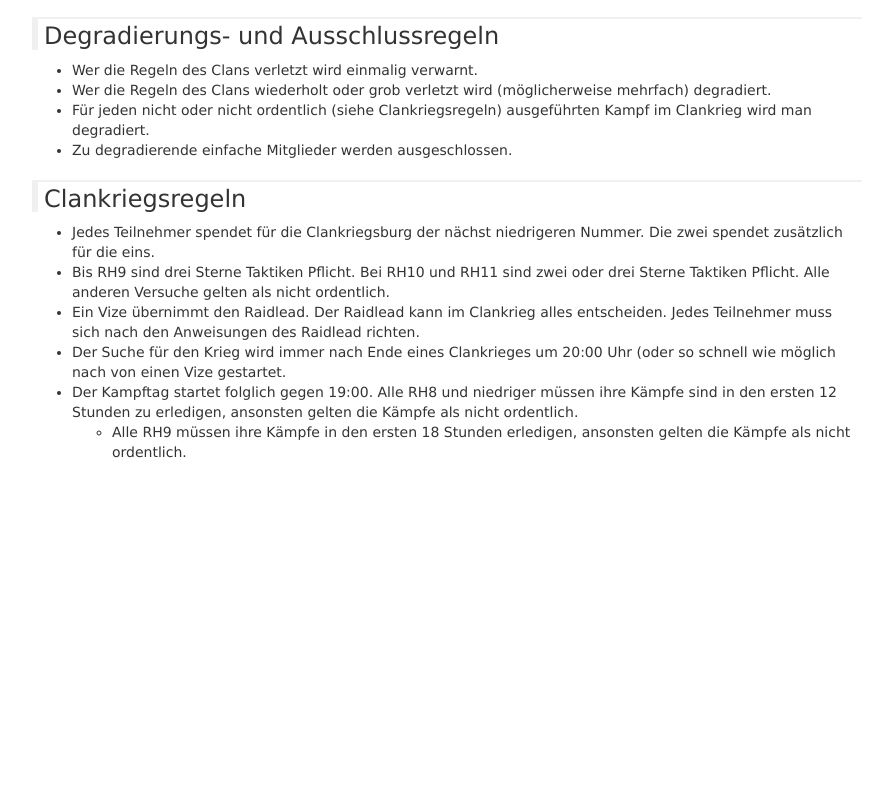
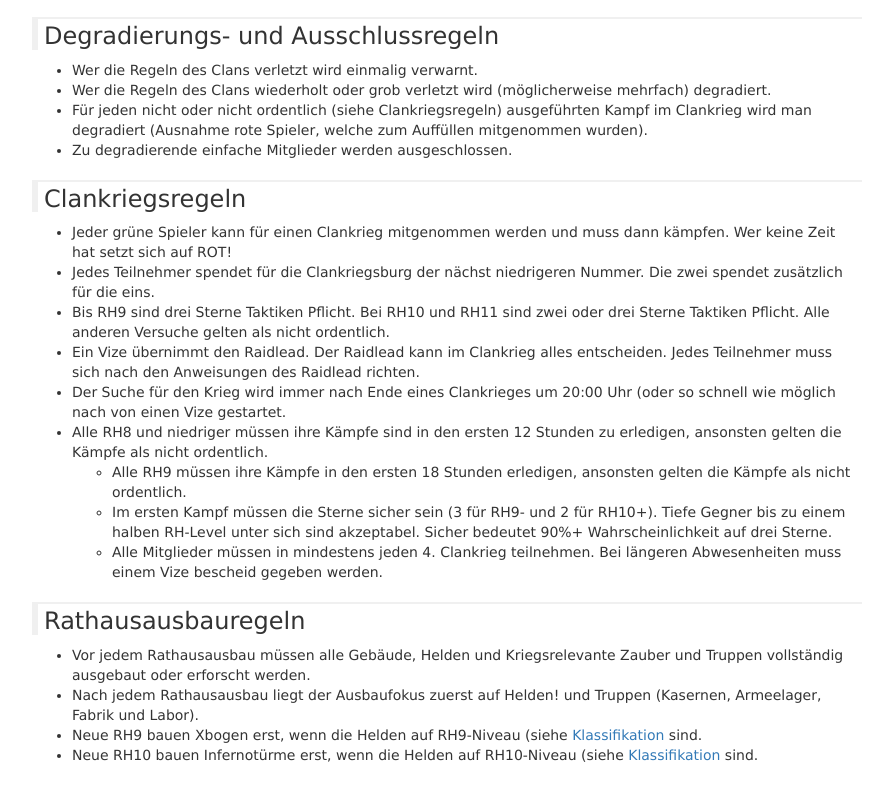
Before and after one commit to hhvincehh/DeumSuperStar, a plain HTML site: page regeln.html in a window 1280 px wide. Shown: the part 736-1521 px from the top of the page, without its empty margins (193-1086 px from the left). Before the commit the page ends 1218 px from the top, so only its background shows below. Drawn offline with nearby package versions, Linux system fonts and the light colour scheme.

Commit message:
Regeln angepasst

```diff
--- a/regeln.html
+++ b/regeln.html
@@ -52,19 +52,29 @@
 <ul>
 <li>Wer die Regeln des Clans verletzt wird einmalig verwarnt.</li>
 <li>Wer die Regeln des Clans wiederholt oder grob verletzt wird (möglicherweise mehrfach) degradiert.</li>
-<li>Für jeden nicht oder nicht ordentlich (siehe Clankriegsregeln) ausgeführten Kampf im Clankrieg wird man degradiert.</li>
+<li>Für jeden nicht oder nicht ordentlich (siehe Clankriegsregeln) ausgeführten Kampf im Clankrieg wird man degradiert (Ausnahme rote Spieler, welche zum Auffüllen mitgenommen wurden).</li>
 <li>Zu degradierende einfache Mitglieder werden ausgeschlossen.</li>
 </ul>
 <h3 id="clankriegsregeln">Clankriegsregeln</h3>
 <ul>
+<li>Jeder grüne Spieler kann für einen Clankrieg mitgenommen werden und muss dann kämpfen. Wer keine Zeit hat setzt sich auf ROT!</li>
 <li>Jedes Teilnehmer spendet für die Clankriegsburg der nächst niedrigeren Nummer. Die zwei spendet zusätzlich für die eins.</li>
 <li>Bis RH9 sind drei Sterne Taktiken Pflicht. Bei RH10 und RH11 sind zwei oder drei Sterne Taktiken Pflicht. Alle anderen Versuche gelten als nicht ordentlich.</li>
 <li>Ein Vize übernimmt den Raidlead. Der Raidlead kann im Clankrieg alles entscheiden. Jedes Teilnehmer muss sich nach den Anweisungen des Raidlead richten.</li>
 <li>Der Suche für den Krieg wird immer nach Ende eines Clankrieges um 20:00 Uhr (oder so schnell wie möglich nach  von einen Vize gestartet.</li>
-<li>Der Kampftag startet folglich gegen 19:00. Alle RH8 und niedriger müssen ihre Kämpfe sind in den ersten 12 Stunden zu erledigen, ansonsten gelten die Kämpfe als nicht ordentlich.<ul>
+<li>Alle RH8 und niedriger müssen ihre Kämpfe sind in den ersten 12 Stunden zu erledigen, ansonsten gelten die Kämpfe als nicht ordentlich.<ul>
 <li>Alle RH9 müssen ihre Kämpfe in den ersten 18 Stunden erledigen, ansonsten gelten die Kämpfe als nicht ordentlich.</li>
+<li>Im ersten Kampf müssen die Sterne sicher sein (3 für RH9- und 2 für RH10+). Tiefe Gegner bis zu einem halben RH-Level unter sich sind akzeptabel. Sicher bedeutet 90%+ Wahrscheinlichkeit auf drei Sterne.</li>
+<li>Alle Mitglieder müssen in mindestens jeden 4. Clankrieg teilnehmen. Bei längeren Abwesenheiten muss einem Vize bescheid gegeben werden.</li>
 </ul>
 </li>
+</ul>
+<h3 id="rathausausbauregeln">Rathausausbauregeln</h3>
+<ul>
+<li>Vor jedem Rathausausbau müssen alle Gebäude, Helden und Kriegsrelevante Zauber und Truppen vollständig ausgebaut oder erforscht werden.</li>
+<li>Nach jedem Rathausausbau liegt der Ausbaufokus zuerst auf Helden! und Truppen (Kasernen, Armeelager, Fabrik und Labor).</li>
+<li>Neue RH9 bauen Xbogen erst, wenn die Helden auf RH9-Niveau (siehe  <a href="klassifikation.html">Klassifikation</a> sind.</li>
+<li>Neue RH10 bauen Infernotürme erst, wenn die Helden auf RH10-Niveau (siehe  <a href="klassifikation.html">Klassifikation</a> sind.</li>
 </ul>
 </div>
       <div class="col-md-2"></div>
```
